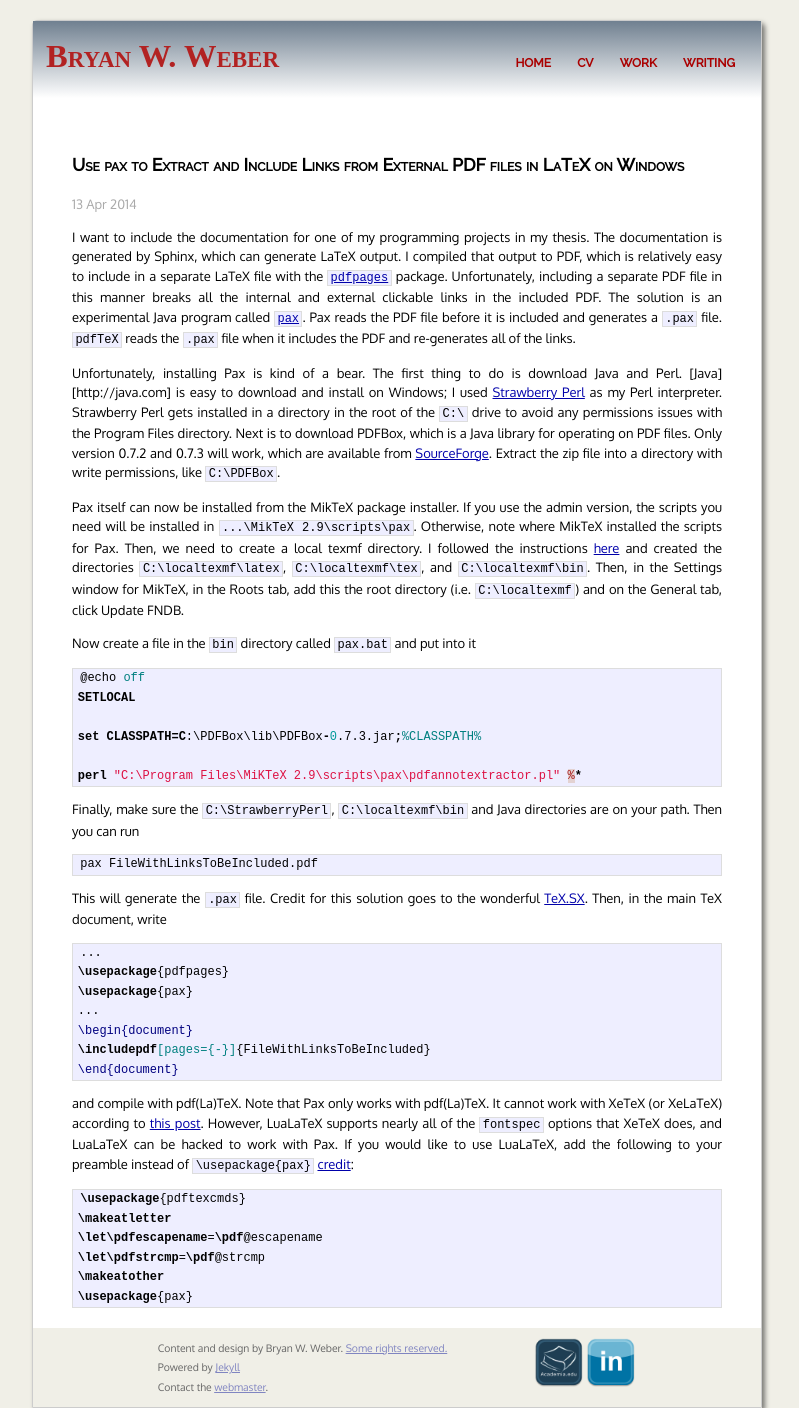
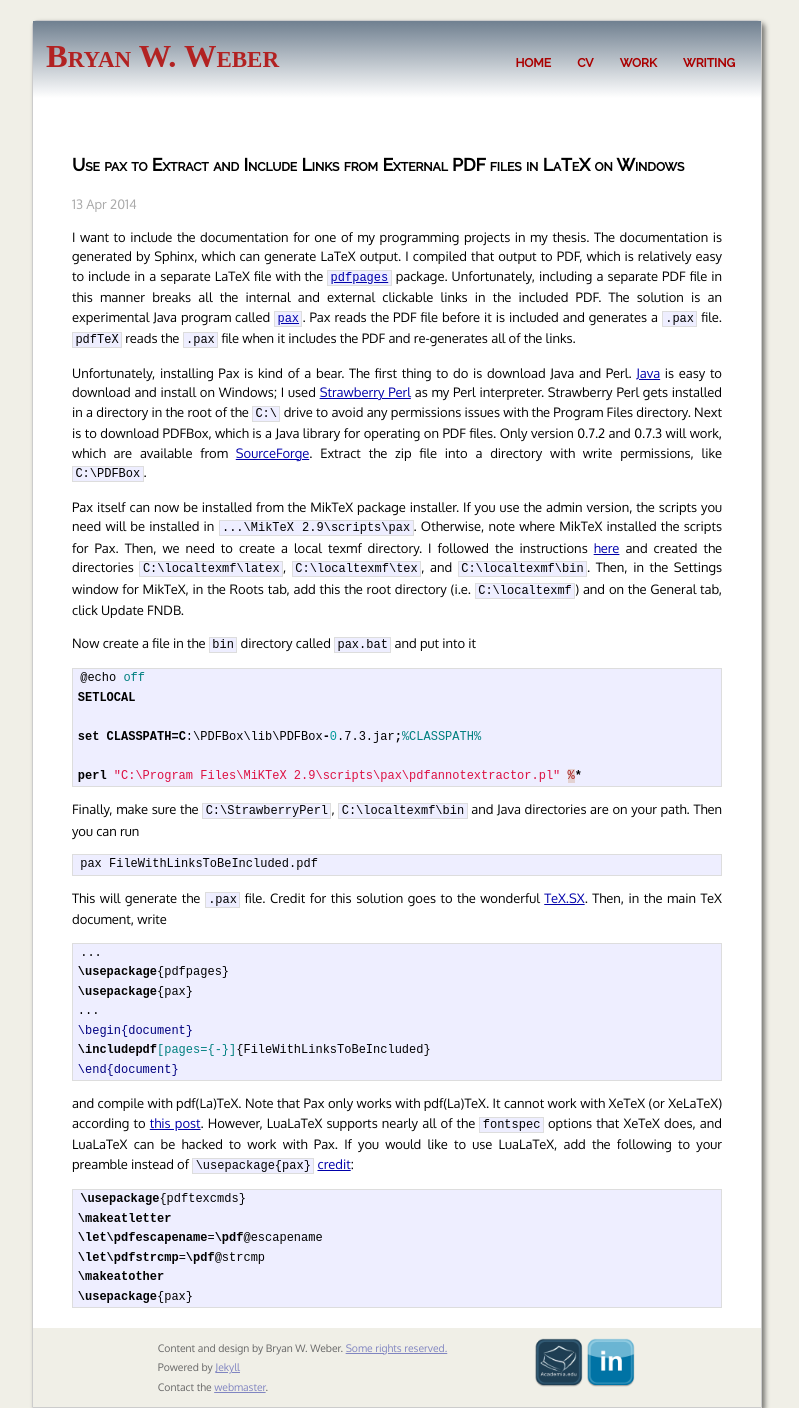
Before and after one commit to bryanwweber/bryanwweber.github.io, a Jekyll site: the page built from _posts/2014-04-13-use-pax-to-extract-and-include-links-from-external-pdf-files-in-latex-on-windows.md, in a window 1280 px wide. Shown: the whole page, without its empty margins (243-1042 px from the left). Built offline with Jekyll 4.4.1, drawn with Linux system fonts in a browser that asks for light colours; some web fonts are replaced.

Commit message:
Fix typos in pax post.

```diff
--- a/_posts/2014-04-13-use-pax-to-extract-and-include-links-from-external-pdf-files-in-latex-on-windows.md
+++ b/_posts/2014-04-13-use-pax-to-extract-and-include-links-from-external-pdf-files-in-latex-on-windows.md
@@ -18,7 +18,7 @@ reads the `.pax` file when it includes the PDF and re-generates all of
 the links.<!--more-->
 
 Unfortunately, installing Pax is kind of a bear. The first thing to
-do is download Java and Perl. [Java][http://java.com] is easy to download and install
+do is download Java and Perl. [Java](http://java.com) is easy to download and install
 on Windows; I used [Strawberry Perl][3] as my Perl interpreter.
 Strawberry Perl gets installed in a directory in the root of the
 `C:\` drive to avoid any permissions issues with the Program Files
```
